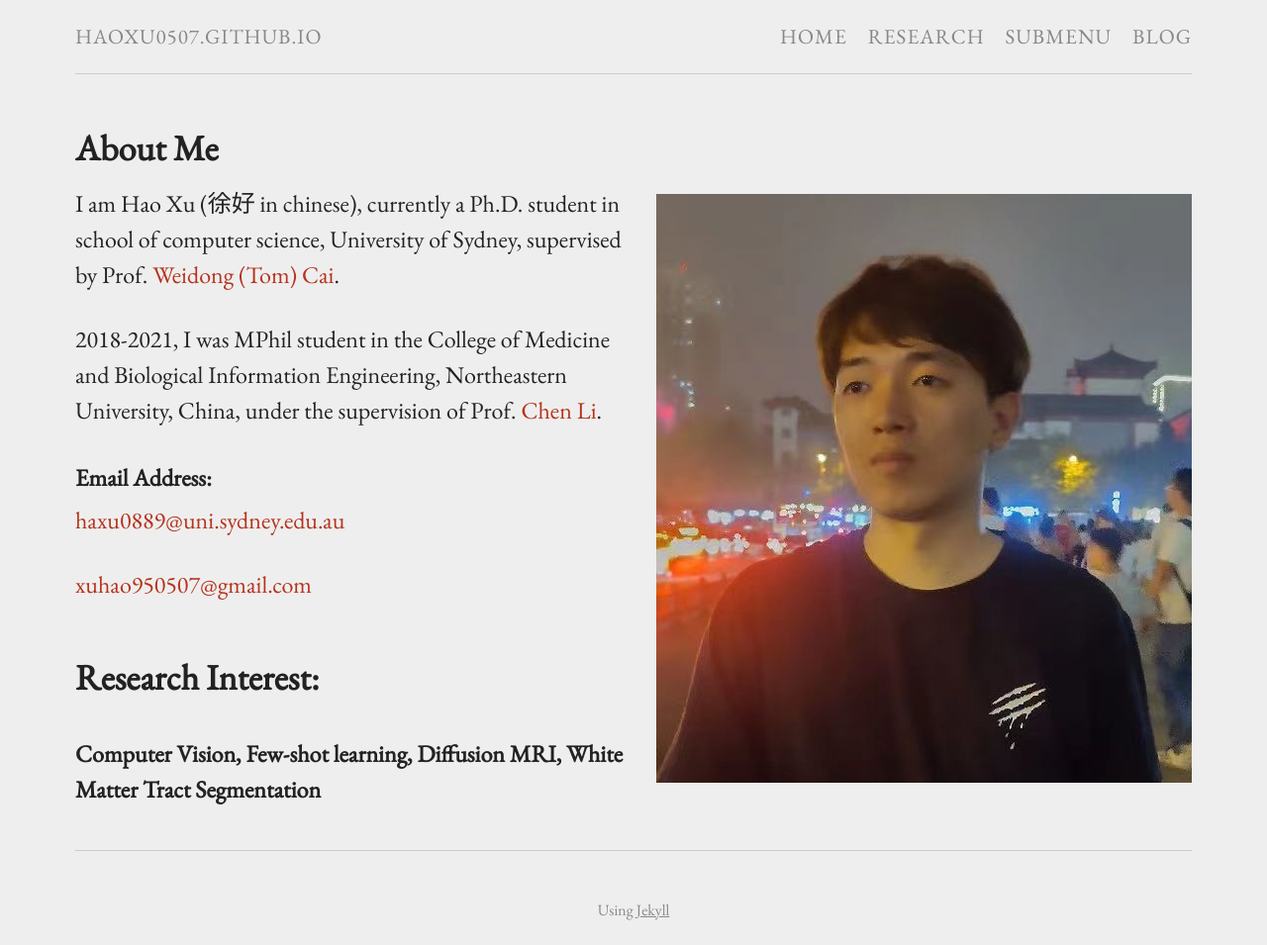
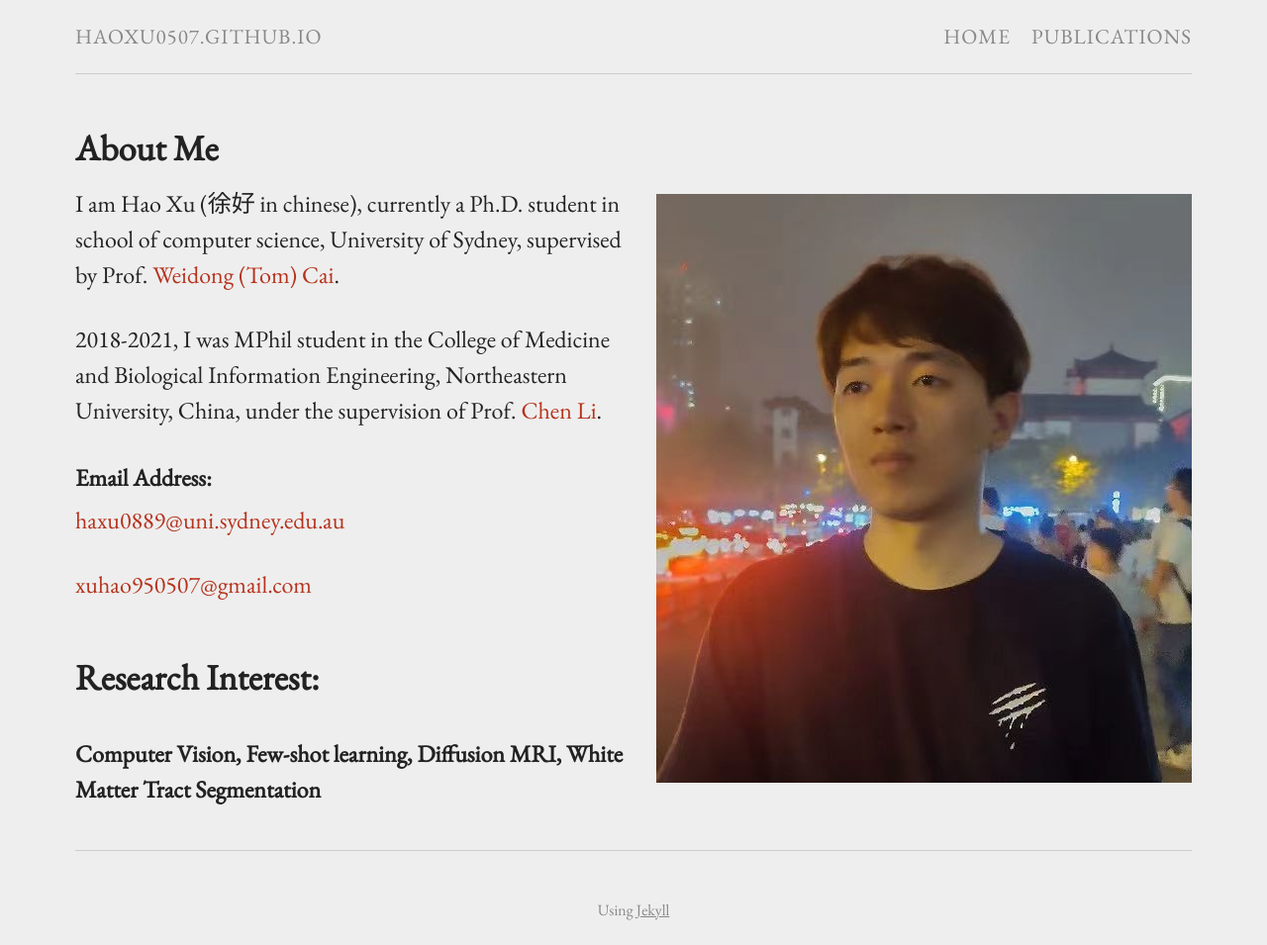
Before and after one commit to HaoXu0507/HaoXu0507.github.io, a Jekyll site: the page built from index.md, in a window 1280 px wide. Shown: the whole page at 99% size. Built offline with Jekyll 4.4.1, drawn with Linux system fonts in a browser that asks for light colours.

Commit message:
Update menu.yml

```diff
--- a/_data/menu.yml
+++ b/_data/menu.yml
@@ -1,16 +1,13 @@
 - title: "Home"
   href: "/index/"
 
-- title: "Research"
-  href: "/research/"
+- title: "Publications"
+  href: "/publications/"
 
 
-- title: "Submenu"
-  subcategories:
-    - subtitle: "Item 1"
-      subhref: "/misc/item-1/"
-    - subtitle: "Item 2"
-      subhref: "/misc/item-2/"
-
-- title: "Blog"
-  href: "/blog/"
+# - title: "Submenu"
+#   subcategories:
+#     - subtitle: "Item 1"
+#       subhref: "/misc/item-1/"
+#     - subtitle: "Item 2"
+#       subhref: "/misc/item-2/"
```
